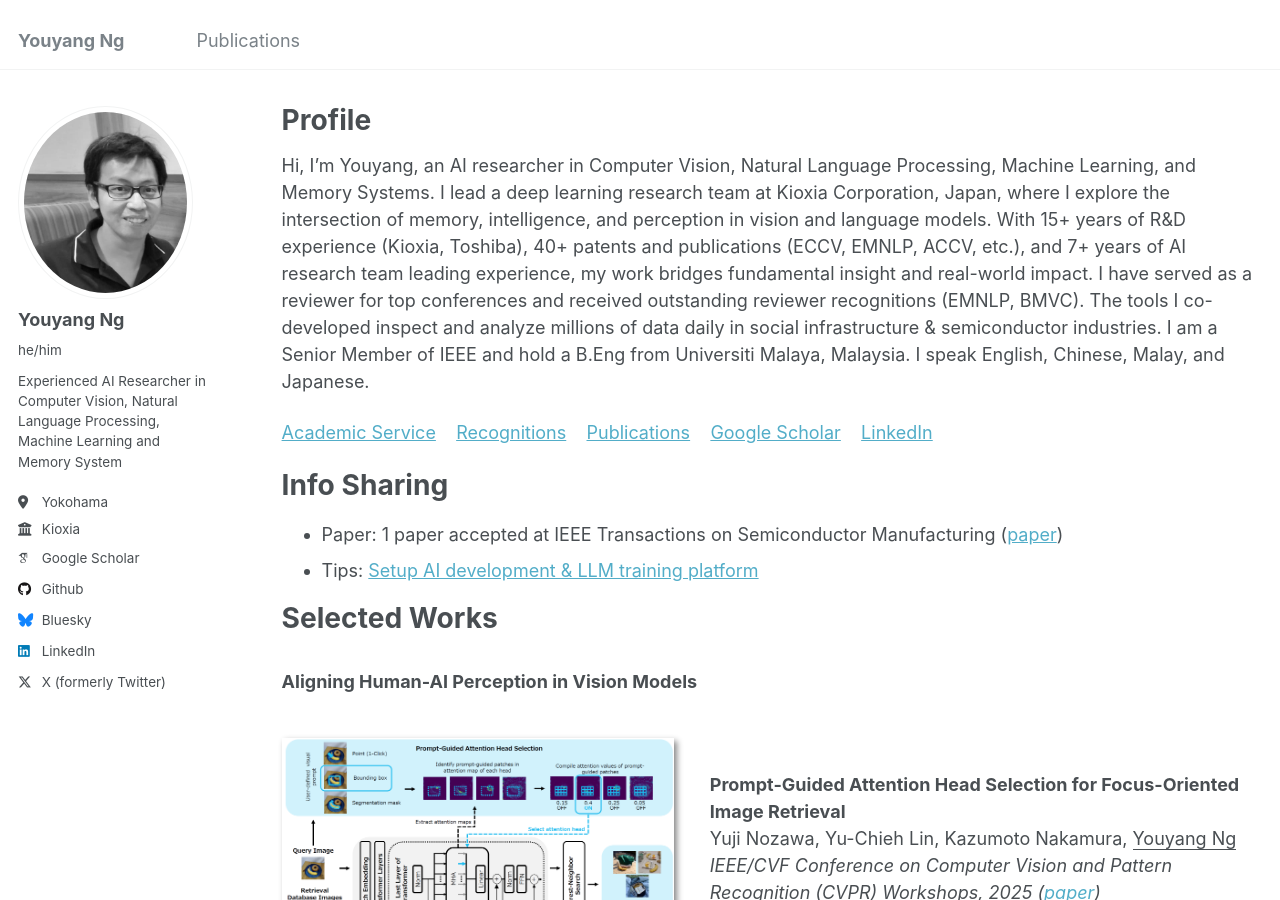
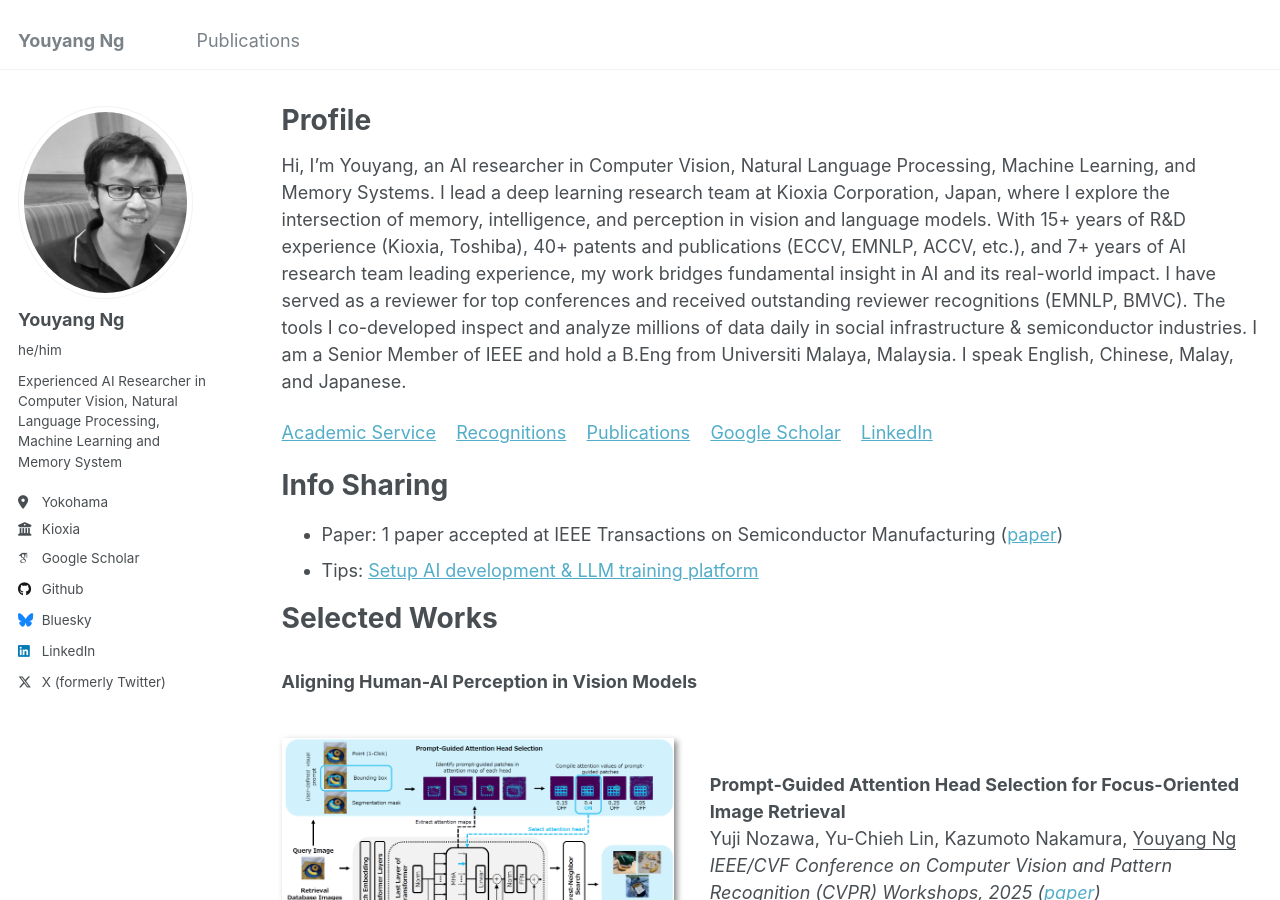
Before and after one commit to yy29/yy29.github.io, a Jekyll site: the page built from _pages/about.md, in a window 1280 px wide and 900 px high. Built offline with Jekyll 4.4.1, drawn with Linux system fonts in a browser that asks for light colours; some web fonts are replaced.

Commit message:
Update about.md

```diff
--- a/_pages/about.md
+++ b/_pages/about.md
@@ -8,7 +8,7 @@ redirect_from:
   - /about.html
 ---
 
-Hi, I’m Youyang, an AI researcher in Computer Vision, Natural Language Processing, Machine Learning, and Memory Systems. I lead a deep learning research team at Kioxia Corporation, Japan, where I explore the intersection of memory, intelligence, and perception in vision and language models. With 15+ years of R&D experience (Kioxia, Toshiba), 40+ patents and publications (ECCV, EMNLP, ACCV, etc.), and 7+ years of AI research team leading experience, my work bridges fundamental insight and real-world impact. I have served as a reviewer for top conferences and received outstanding reviewer recognitions (EMNLP, BMVC). The tools I co-developed inspect and analyze millions of data daily in social infrastructure & semiconductor industries. I am a Senior Member of IEEE and hold a B.Eng from Universiti Malaya, Malaysia. I speak English, Chinese, Malay, and Japanese.
+Hi, I’m Youyang, an AI researcher in Computer Vision, Natural Language Processing, Machine Learning, and Memory Systems. I lead a deep learning research team at Kioxia Corporation, Japan, where I explore the intersection of memory, intelligence, and perception in vision and language models. With 15+ years of R&D experience (Kioxia, Toshiba), 40+ patents and publications (ECCV, EMNLP, ACCV, etc.), and 7+ years of AI research team leading experience, my work bridges fundamental insight in AI and its real-world impact. I have served as a reviewer for top conferences and received outstanding reviewer recognitions (EMNLP, BMVC). The tools I co-developed inspect and analyze millions of data daily in social infrastructure & semiconductor industries. I am a Senior Member of IEEE and hold a B.Eng from Universiti Malaya, Malaysia. I speak English, Chinese, Malay, and Japanese.
 
 [Academic Service](#service) &nbsp;&nbsp; [Recognitions](#recognitions) &nbsp;&nbsp; [Publications](publications.md) &nbsp;&nbsp; [Google Scholar](https://scholar.google.com/citations?user=4BGLw_QAAAAJ) &nbsp;&nbsp; [LinkedIn](https://www.linkedin.com/in/youyang-ng-55a10ab9/)
 
```
